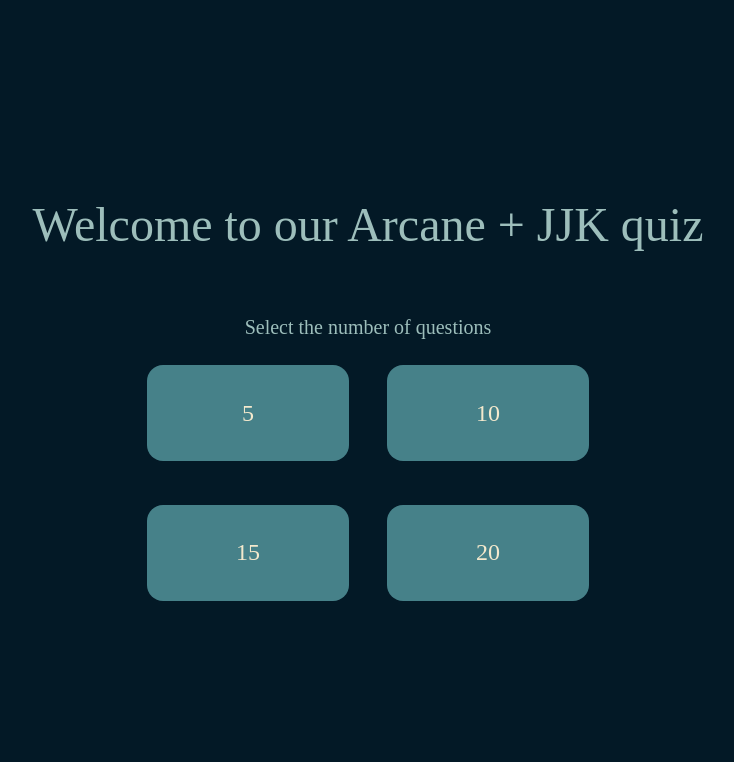
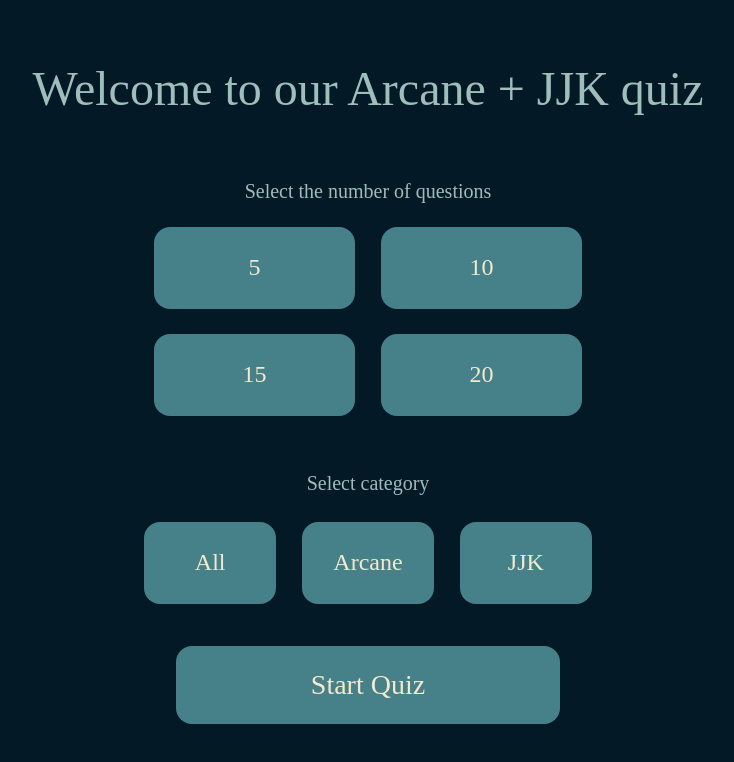
Before and after one commit to lunaru100/quiz, a React (Vite) app in the folder frontend/: page / in a window 1280 px wide. Shown: the top 762 px of the page, without its empty margins (272-1006 px from the left). Built offline with nearby package versions, Linux system fonts and the light colour scheme; a web font is replaced by a local one.

Commit message:
finished main page
Now I only need to link it with backend

```diff
--- a/frontend/src/WelcomePage.tsx
+++ b/frontend/src/WelcomePage.tsx
@@ -1,33 +1,90 @@
+import { useState } from "react";
 import { useNavigate } from "react-router-dom";
 
 function WelcomePage() {
   const navigate = useNavigate();
-  const handleBtnClick = (event: React.MouseEvent<HTMLButtonElement>) => {
+  const [numQuestions, setNumQuestions] = useState(0);
+  const [category, setCategory] = useState("");
+  const [selectedNumButton, setSelectedNumButton] = useState<string | null>(
+    null
+  );
+  const [selectedCategoryButton, setSelectedCategoryButton] = useState<
+    string | null
+  >(null);
+
+  const handleNumBtnClick = (event: React.MouseEvent<HTMLButtonElement>) => {
+    event.preventDefault();
     const btnText = event.currentTarget.textContent;
-    const numQuestions = btnText ? parseInt(btnText) : 0;
+    if (selectedNumButton === btnText) {
+      setSelectedNumButton(null);
+      setNumQuestions(0);
+    } else {
+      setSelectedNumButton(btnText);
+      setNumQuestions(btnText ? parseInt(btnText) : 0);
+    }
+  };
 
-    console.log("Selected number of questions:", numQuestions);
+  const handleCatBtnClick = (event: React.MouseEvent<HTMLButtonElement>) => {
+    event.preventDefault();
+    const btnText = event.currentTarget.textContent;
+    if (selectedCategoryButton === btnText) {
+      setSelectedCategoryButton(null);
+      setCategory("");
+    } else {
+      setSelectedCategoryButton(btnText);
+      setCategory(btnText ? btnText : "");
+    }
+  };
+
+  const handleSubmit = (event: React.FormEvent<HTMLFormElement>) => {
+    event.preventDefault();
+    console.log("Number of questions:", numQuestions);
+    console.log("Category:", category);
     navigate(`/quiz`);
   };
 
   return (
     <div id="welcomePage">
       <span id="welcome">Welcome to our Arcane + JJK quiz</span>
-      <span id="selectQuestions">Select the number of questions</span>
-      <div id="btnContainer">
-        <button className="questionButton" onClick={handleBtnClick}>
-          5
+      <form id="startQuizForm" onSubmit={handleSubmit}>
+        <span className="selectQuestions">Select the number of questions</span>
+        <div id="btnContainer">
+          {["5", "10", "15", "20"].map((num) => (
+            <button
+              key={num}
+              className="questionButton"
+              onClick={handleNumBtnClick}
+              style={{
+                backgroundColor:
+                  selectedNumButton === num ? "#77aca2ff" : "#468189ff",
+              }}
+            >
+              {num}
+            </button>
+          ))}
+        </div>
+        <span className="selectQuestions" style={{ marginTop: "4vh" }}>
+          Select category
+        </span>
+        <div id="categoryBtnContainer">
+          {["All", "Arcane", "JJK"].map((cat) => (
+            <button
+              key={cat}
+              className="questionButton"
+              onClick={handleCatBtnClick}
+              style={{
+                backgroundColor:
+                  selectedCategoryButton === cat ? "#77aca2ff" : "#468189ff",
+              }}
+            >
+              {cat}
+            </button>
+          ))}
+        </div>
+        <button id="startBtn" type="submit">
+          Start Quiz
         </button>
-        <button className="questionButton" onClick={handleBtnClick}>
-          10
-        </button>
-        <button className="questionButton" onClick={handleBtnClick}>
-          15
-        </button>
-        <button className="questionButton" onClick={handleBtnClick}>
-          20
-        </button>
-      </div>
+      </form>
     </div>
   );
 }
--- a/frontend/src/index.css
+++ b/frontend/src/index.css
@@ -30,8 +30,18 @@
   margin-bottom: 5vh;
 }
 
-#selectQuestions {
+.selectQuestions {
   font-size: 125%;
+}
+
+#startQuizForm {
+  width: 100%;
+  height: 70%;
+  display: flex;
+  justify-content: center;
+  align-items: center;
+  flex-direction: column;
+  gap: 2vh;
 }
 
 #btnContainer {
@@ -40,8 +50,37 @@
   align-items: center;
   flex-wrap: wrap;
   width: 35%;
-  height: 30%;
-  gap: 3vw;
+  height: 40%;
+  column-gap: 2vw;
+  row-gap: 1vh;
+}
+
+#categoryBtnContainer {
+  display: flex;
+  justify-content: center;
+  align-items: center;
+  width: 35%;
+  height: 20%;
+  column-gap: 2vw;
+  row-gap: 1vh;
+}
+
+#categoryBtnContainer > .questionButton {
+  height: 80%;
+}
+
+#startBtn{
+  width: 30%;
+  height: 15%;
+  margin: 2vh;
+  padding: 0;
+  background-color: var(--teal);
+  color: var(--parchment);
+  font-size: 175%;
+  border: none;
+  outline: none;
+  border-radius: 2vh;
+  cursor: pointer;
 }
 
 .questionButton {
```
